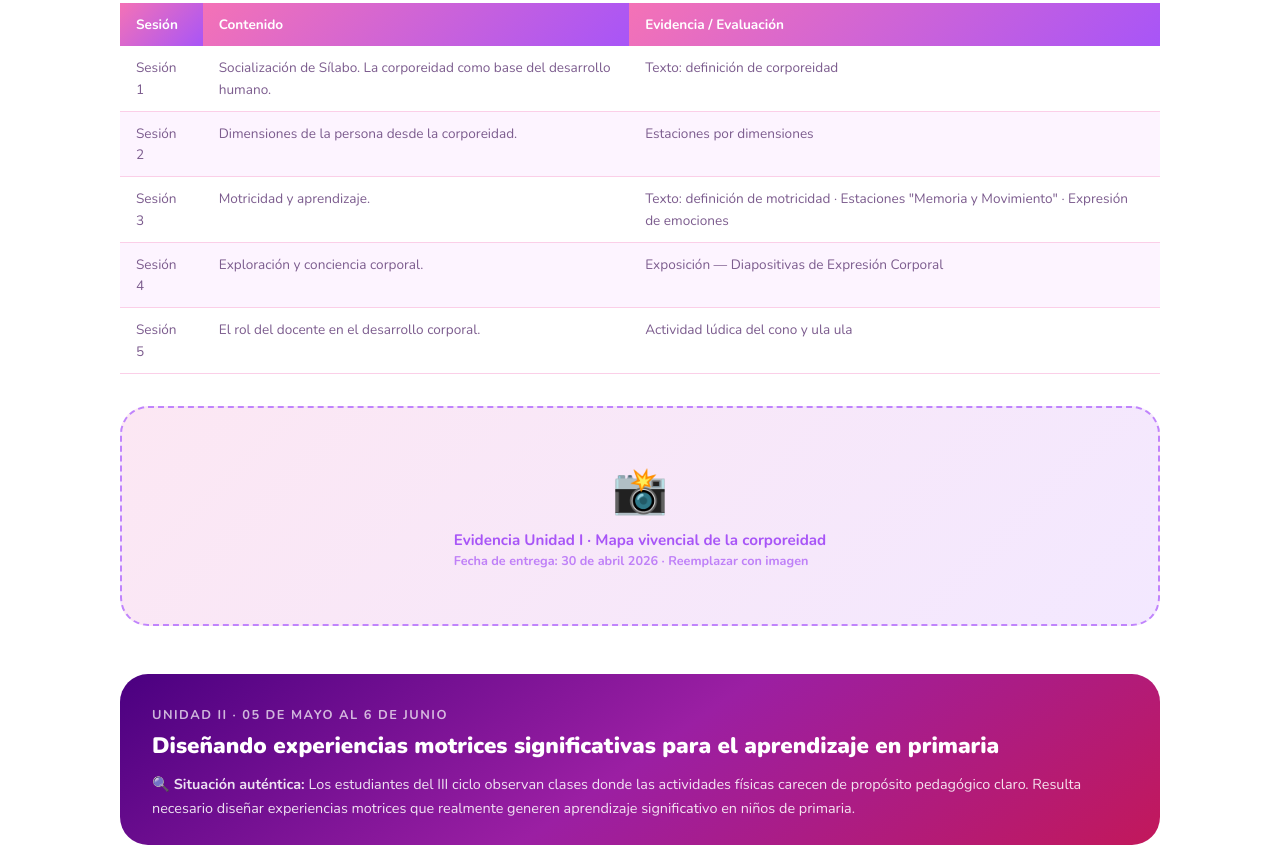
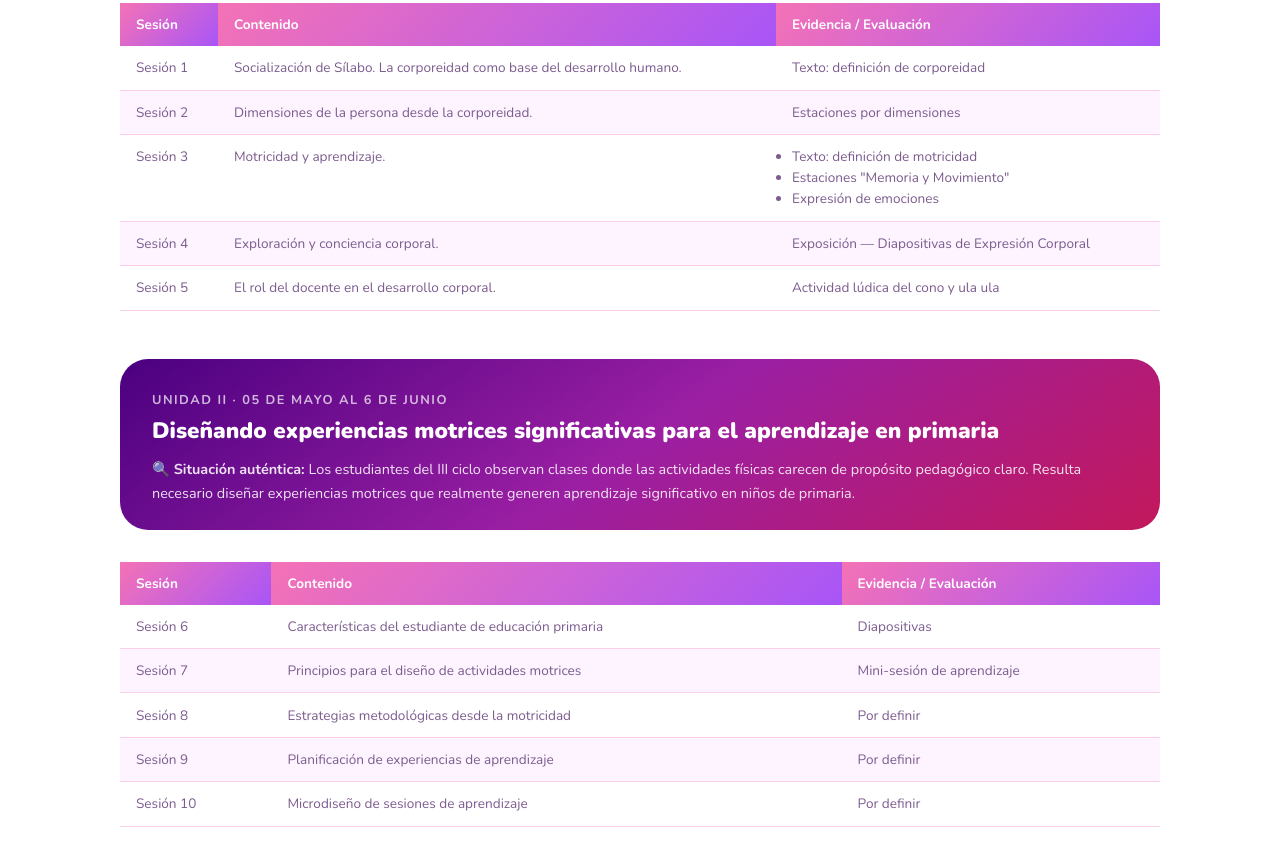
Before and after one commit to samir2212-f/portfolio, a plain HTML site: page competencias.html in a window 1280 px wide. Shown: the part 1237-2084 px from the top of the page. Drawn offline with nearby package versions, Linux system fonts and the light colour scheme.

Commit message:
Refactor session details and add evaluation columns
Updated session content and added evidence/evaluation columns.

```diff
--- a/competencias.html
+++ b/competencias.html
@@ -94,15 +94,17 @@
           <tbody>
             <tr><td>Sesión 1</td><td>Socialización de Sílabo. La corporeidad como base del desarrollo humano.</td><td>Texto: definición de corporeidad</td></tr>
             <tr><td>Sesión 2</td><td>Dimensiones de la persona desde la corporeidad.</td><td>Estaciones por dimensiones</td></tr>
-            <tr><td>Sesión 3</td><td>Motricidad y aprendizaje.</td><td>Texto: definición de motricidad · Estaciones "Memoria y Movimiento" · Expresión de emociones</td></tr>
+            <tr><td>Sesión 3</td><td>Motricidad y aprendizaje.</td><td>
+              <ul class="evidencia-list">
+                <li>Texto: definición de motricidad</li>
+                <li>Estaciones "Memoria y Movimiento"</li>
+                <li>Expresión de emociones</li>
+              </ul>
+            </td></tr>
             <tr><td>Sesión 4</td><td>Exploración y conciencia corporal.</td><td>Exposición — Diapositivas de Expresión Corporal</td></tr>
             <tr><td>Sesión 5</td><td>El rol del docente en el desarrollo corporal.</td><td>Actividad lúdica del cono y ula ula</td></tr>
           </tbody>
         </table>
-      </div>
-      <div class="img-placeholder reveal">
-        <span class="img-placeholder__icon">📸</span>
-        <span>Evidencia Unidad I · <strong>Mapa vivencial de la corporeidad</strong><br><small style="opacity:.7;">Fecha de entrega: 30 de abril 2026 · Reemplazar con imagen</small></span>
       </div>
 
       <!-- Unidad II -->
@@ -117,14 +119,15 @@
             <tr>
               <th>Sesión</th>
               <th>Contenido</th>
+              <th>Evidencia / Evaluación</th>
             </tr>
           </thead>
           <tbody>
-            <tr><td>Sesión 6</td><td>Características del estudiante de educación primaria</td></tr>
-            <tr><td>Sesión 7</td><td>Principios para el diseño de actividades motrices</td></tr>
-            <tr><td>Sesión 8</td><td>Estrategias metodológicas desde la motricidad</td></tr>
-            <tr><td>Sesión 9</td><td>Planificación de experiencias de aprendizaje</td></tr>
-            <tr><td>Sesión 10</td><td>Microdiseño de sesiones de aprendizaje</td></tr>
+            <tr><td>Sesión 6</td><td>Características del estudiante de educación primaria</td><td>Diapositivas</td></tr>
+            <tr><td>Sesión 7</td><td>Principios para el diseño de actividades motrices</td><td>Mini-sesión de aprendizaje</td></tr>
+            <tr><td>Sesión 8</td><td>Estrategias metodológicas desde la motricidad</td><td>Por definir</td></tr>
+            <tr><td>Sesión 9</td><td>Planificación de experiencias de aprendizaje</td><td>Por definir</td></tr>
+            <tr><td>Sesión 10</td><td>Microdiseño de sesiones de aprendizaje</td><td>Por definir</td></tr>
           </tbody>
         </table>
       </div>
```
